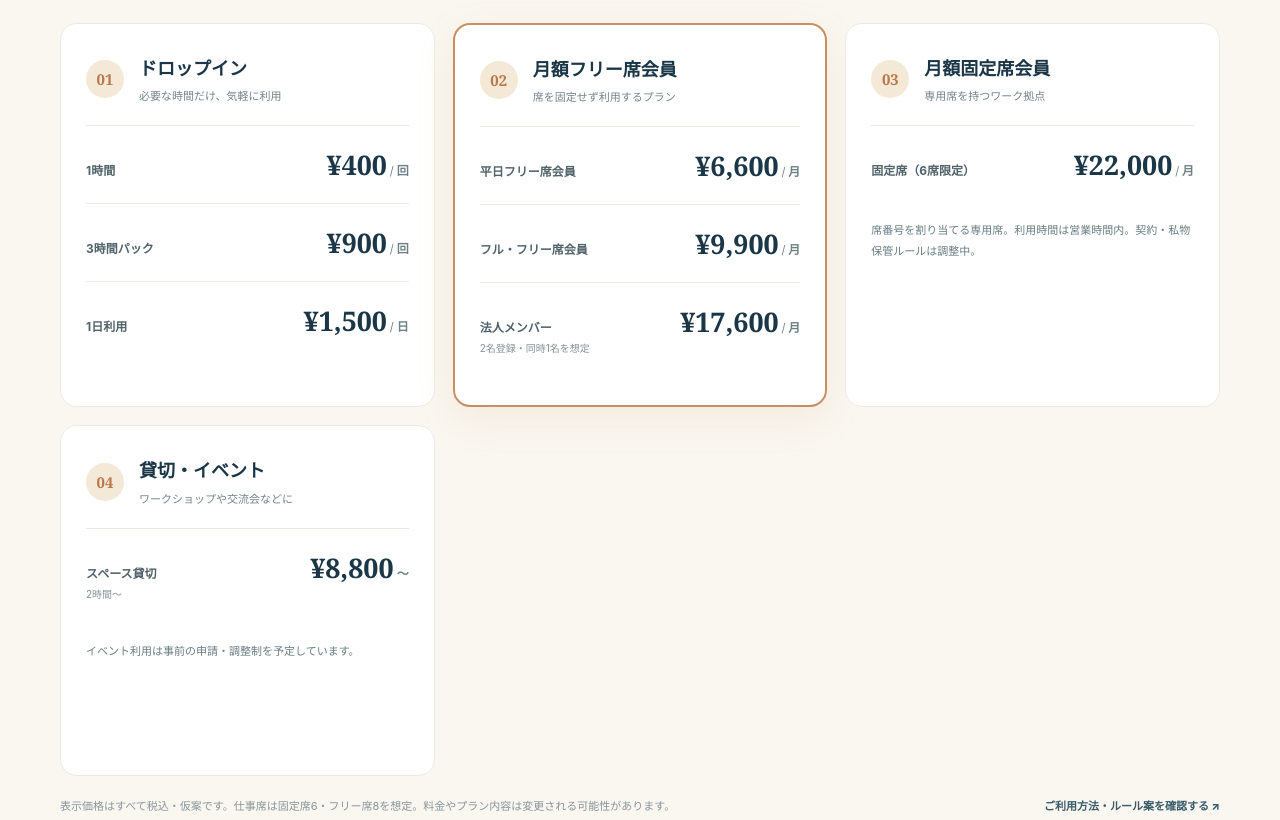
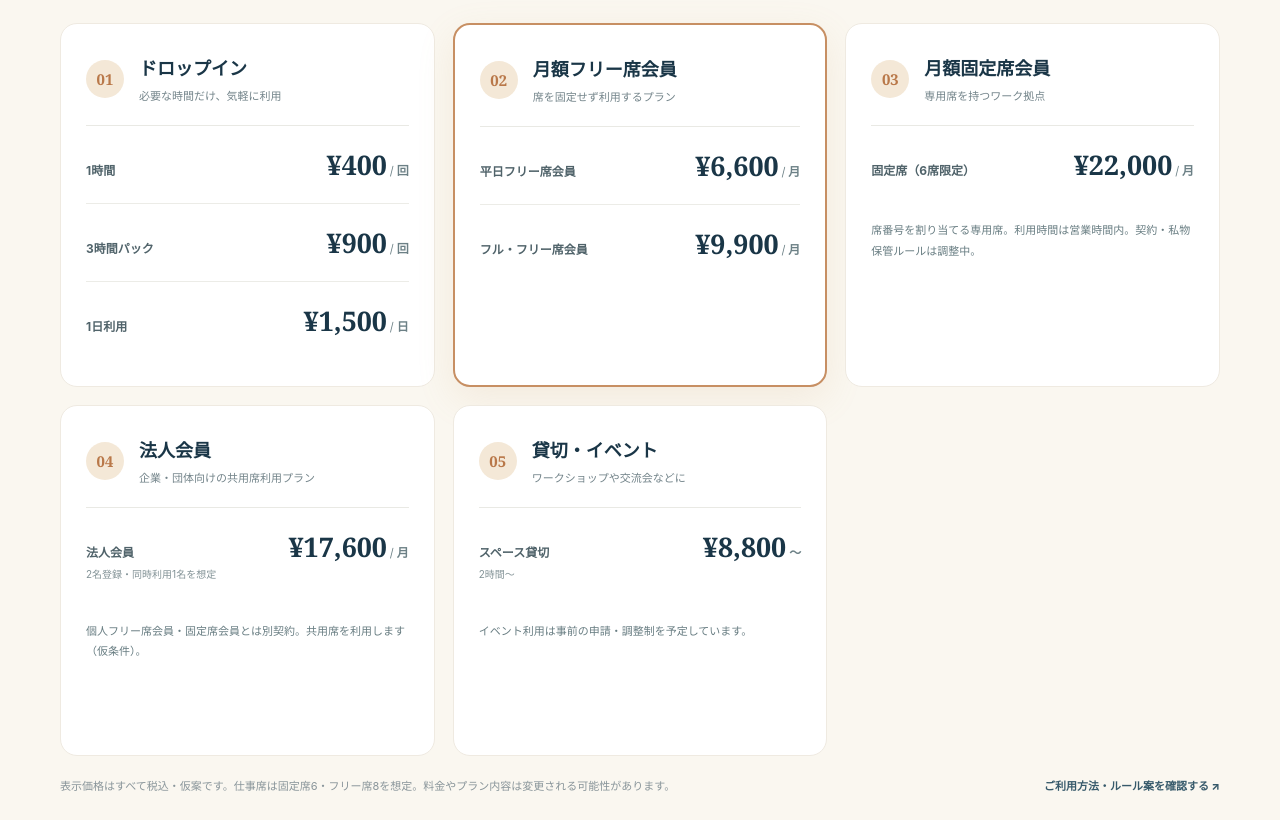
Before and after one commit to jbyk-ctrl/okoshiki-terrace-hub, a plain HTML site: page index.html in a window 1280 px wide. Shown: the part 7600-8420 px from the top of the page. Drawn offline with Linux system fonts and the light colour scheme.

Commit message:
Restore corporate membership as its own plan; keep fixed desks as additional separate plan

```diff
--- a/index.html
+++ b/index.html
@@ -101,8 +101,8 @@
 <div class="notice-pill"><span class="notice-dot"></span>下記は開業に向けた検討中の料金案です。正式料金・営業時間・サービス条件は確定後にお知らせします。</div>
 <div class="pricing-groups">
 <div class="pricing-group"><div class="group-title"><span class="group-icon">01</span><div><h3>ドロップイン</h3><p>必要な時間だけ、気軽に利用</p></div></div><div class="price-list"><div><span>1時間</span><strong>¥400<small> / 回</small></strong></div><div><span>3時間パック</span><strong>¥900<small> / 回</small></strong></div><div><span>1日利用</span><strong>¥1,500<small> / 日</small></strong></div></div></div>
-<div class="pricing-group featured"><div class="group-title"><span class="group-icon">02</span><div><h3>月額フリー席会員</h3><p>席を固定せず利用するプラン</p></div></div><div class="price-list"><div><span>平日フリー席会員</span><strong>¥6,600<small> / 月</small></strong></div><div><span>フル・フリー席会員</span><strong>¥9,900<small> / 月</small></strong></div><div><span>法人メンバー <small>2名登録・同時1名を想定</small></span><strong>¥17,600<small> / 月</small></strong></div></div></div>
-<div class="pricing-group"><div class="group-title"><span class="group-icon">03</span><div><h3>月額固定席会員</h3><p>専用席を持つワーク拠点</p></div></div><div class="price-list single"><div><span>固定席（6席限定）</span><strong>¥22,000<small> / 月</small></strong></div></div><p class="price-detail">席番号を割り当てる専用席。利用時間は営業時間内。契約・私物保管ルールは調整中。</p></div><div class="pricing-group"><div class="group-title"><span class="group-icon">04</span><div><h3>貸切・イベント</h3><p>ワークショップや交流会などに</p></div></div><div class="price-list single"><div><span>スペース貸切 <small>2時間〜</small></span><strong>¥8,800<small> 〜</small></strong></div></div><p class="price-detail">イベント利用は事前の申請・調整制を予定しています。</p></div>
+<div class="pricing-group featured"><div class="group-title"><span class="group-icon">02</span><div><h3>月額フリー席会員</h3><p>席を固定せず利用するプラン</p></div></div><div class="price-list"><div><span>平日フリー席会員</span><strong>¥6,600<small> / 月</small></strong></div><div><span>フル・フリー席会員</span><strong>¥9,900<small> / 月</small></strong></div></div></div>
+<div class="pricing-group"><div class="group-title"><span class="group-icon">03</span><div><h3>月額固定席会員</h3><p>専用席を持つワーク拠点</p></div></div><div class="price-list single"><div><span>固定席（6席限定）</span><strong>¥22,000<small> / 月</small></strong></div></div><p class="price-detail">席番号を割り当てる専用席。利用時間は営業時間内。契約・私物保管ルールは調整中。</p></div><div class="pricing-group"><div class="group-title"><span class="group-icon">04</span><div><h3>法人会員</h3><p>企業・団体向けの共用席利用プラン</p></div></div><div class="price-list single"><div><span>法人会員 <small>2名登録・同時利用1名を想定</small></span><strong>¥17,600<small> / 月</small></strong></div></div><p class="price-detail">個人フリー席会員・固定席会員とは別契約。共用席を利用します（仮条件）。</p></div><div class="pricing-group"><div class="group-title"><span class="group-icon">05</span><div><h3>貸切・イベント</h3><p>ワークショップや交流会などに</p></div></div><div class="price-list single"><div><span>スペース貸切 <small>2時間〜</small></span><strong>¥8,800<small> 〜</small></strong></div></div><p class="price-detail">イベント利用は事前の申請・調整制を予定しています。</p></div>
 </div>
 <div class="pricing-foot"><span>表示価格はすべて税込・仮案です。仕事席は固定席6・フリー席8を想定。料金やプラン内容は変更される可能性があります。</span><a class="link-with-arrow" href="guide.html">ご利用方法・ルール案を確認する <span aria-hidden="true">↗</span></a></div>
 </div>
```
